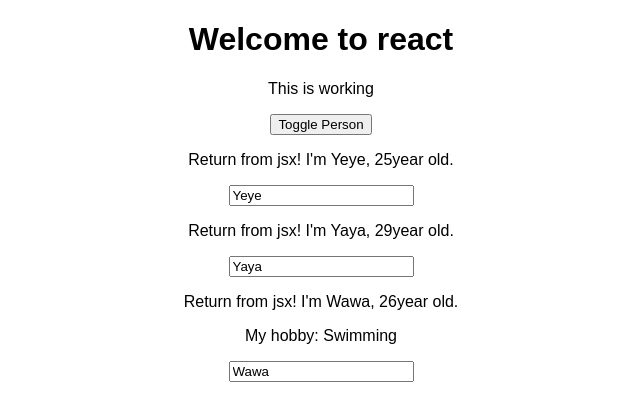
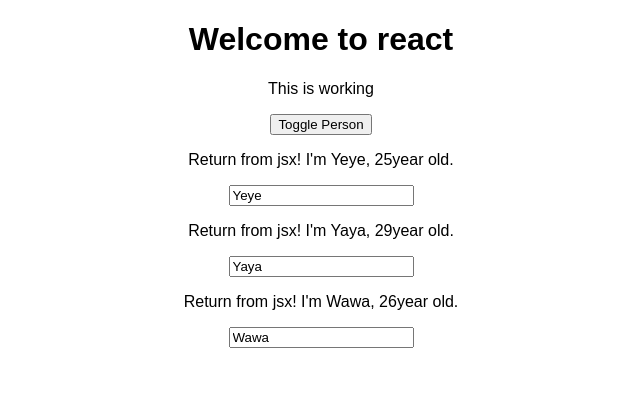
Before and after one commit to sb1989/my_first_react_app, a React (Create React App) app: page / in a window 1280 px wide. Both pictures are taken after a click on the button "Toggle Person". Shown: the top 420 px of the page, without its empty margins (319-959 px from the left). Built offline with nearby package versions, Linux system fonts and the light colour scheme.

Commit message:
convert array item into jsx element

```diff
--- a/src/App.js
+++ b/src/App.js
@@ -41,12 +41,16 @@
     if(this.state.showPerson){
       persons = (
       <div>
-        <Person
+        {this.state.persons.map(person => {
+            return <Person name = {person.name} age = {person.age}/>
+        })}
+       {/* <Person
         click={this.switchNameHandler.bind(this, 'Yiyi')}
         changed={this.nameChangedHandler}
         name = {this.state.persons[0].name} age = {this.state.persons[0].age}/>
         <Person name = {this.state.persons[1].name} age = {this.state.persons[1].age}/>
         <Person name = {this.state.persons[2].name} age = {this.state.persons[2].age}>My hobby: Swimming</Person>
+        */}
       </div> );
     }
     return (
```
